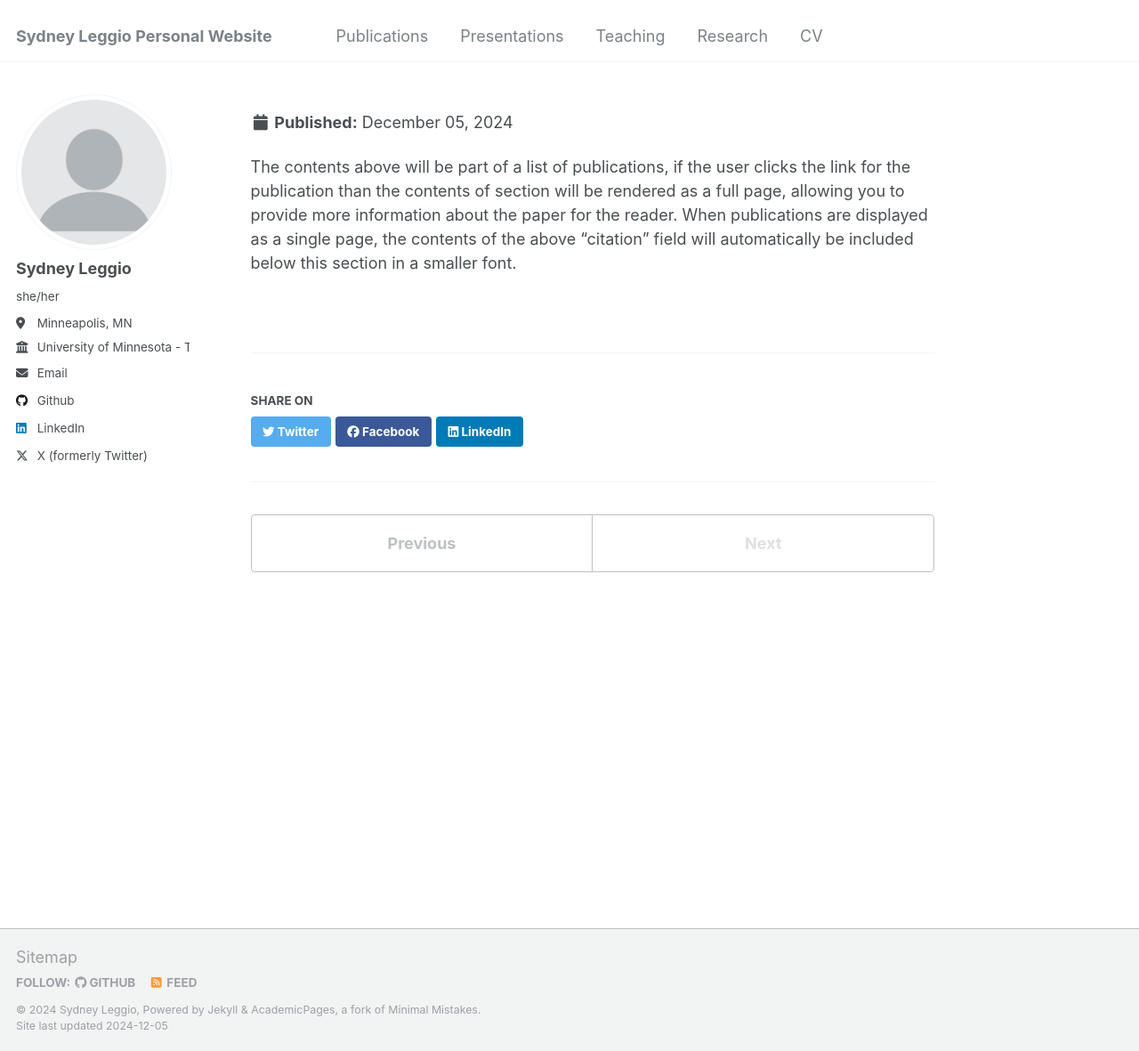
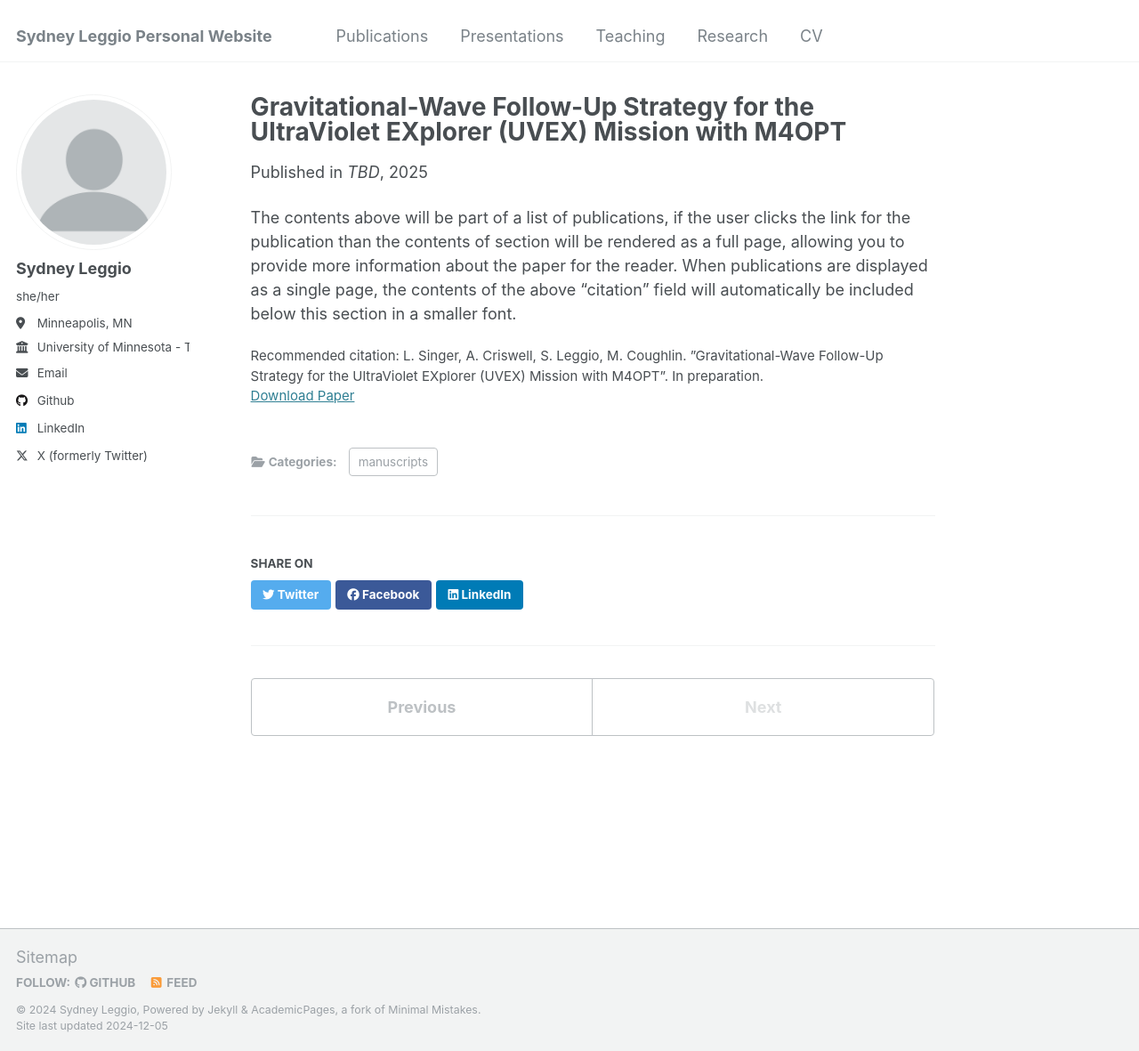
Before and after one commit to sydleggio/sydleggio.github.io, a Jekyll site: the page built from _publications/2010-10-01-paper-title-number-2.md, in a window 1280 px wide and 1181 px high. Shown: the whole window at 89% size. Built offline with Jekyll 4.4.1, drawn with Linux system fonts in a browser that asks for light colours.

Commit message:
Update 2010-10-01-paper-title-number-2.md

```diff
--- a/_publications/2010-10-01-paper-title-number-2.md
+++ b/_publications/2010-10-01-paper-title-number-2.md
@@ -7,7 +7,7 @@ excerpt: 'The UltraViolet EXplorer (UVEX) is a Medium-Class Explorer (MIDEX) mis
 date: 2025-01-31
 venue: 'TBD'
 paperurl: 'paper2.pdf'
-citation: 'L. Singer, A. Criswell, S. Leggio, M. Coughlin. ”Gravitational-Wave Follow-Up Strategy for the UltraViolet EXplorer (UVEX) Mission with M4OPT”. In preparation.
+citation: 'L. Singer, A. Criswell, S. Leggio, M. Coughlin. ”Gravitational-Wave Follow-Up Strategy for the UltraViolet EXplorer (UVEX) Mission with M4OPT”. In preparation.'
 ---
 
 The contents above will be part of a list of publications, if the user clicks the link for the publication than the contents of section will be rendered as a full page, allowing you to provide more information about the paper for the reader. When publications are displayed as a single page, the contents of the above "citation" field will automatically be included below this section in a smaller font.
```
